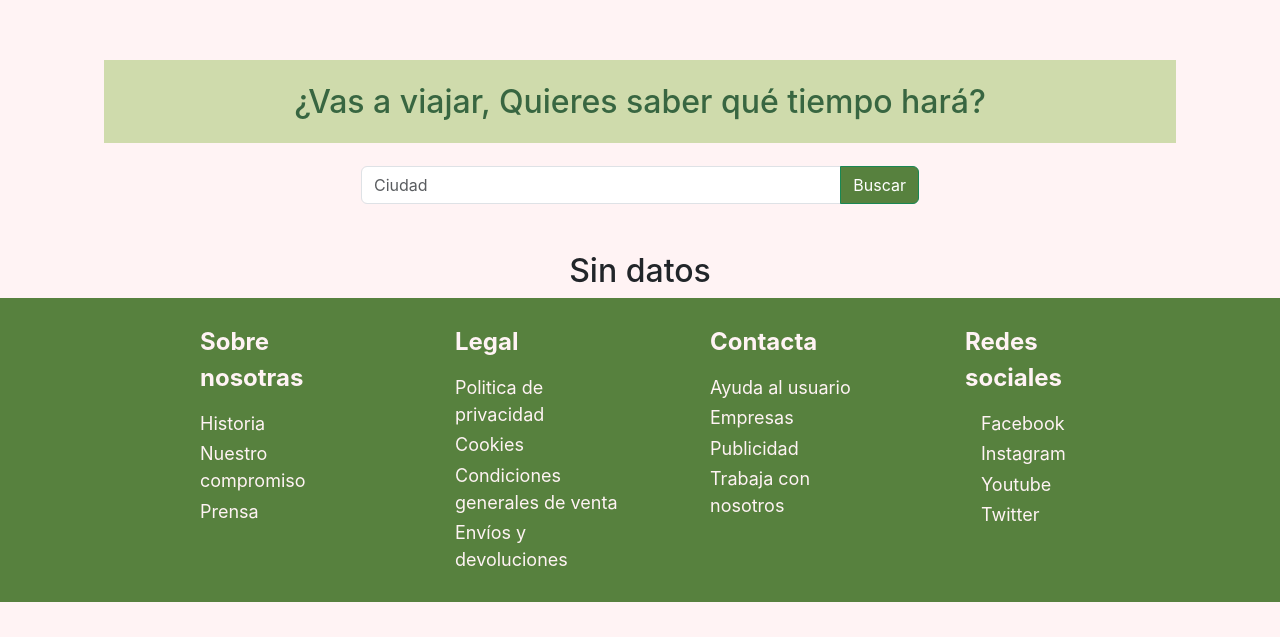
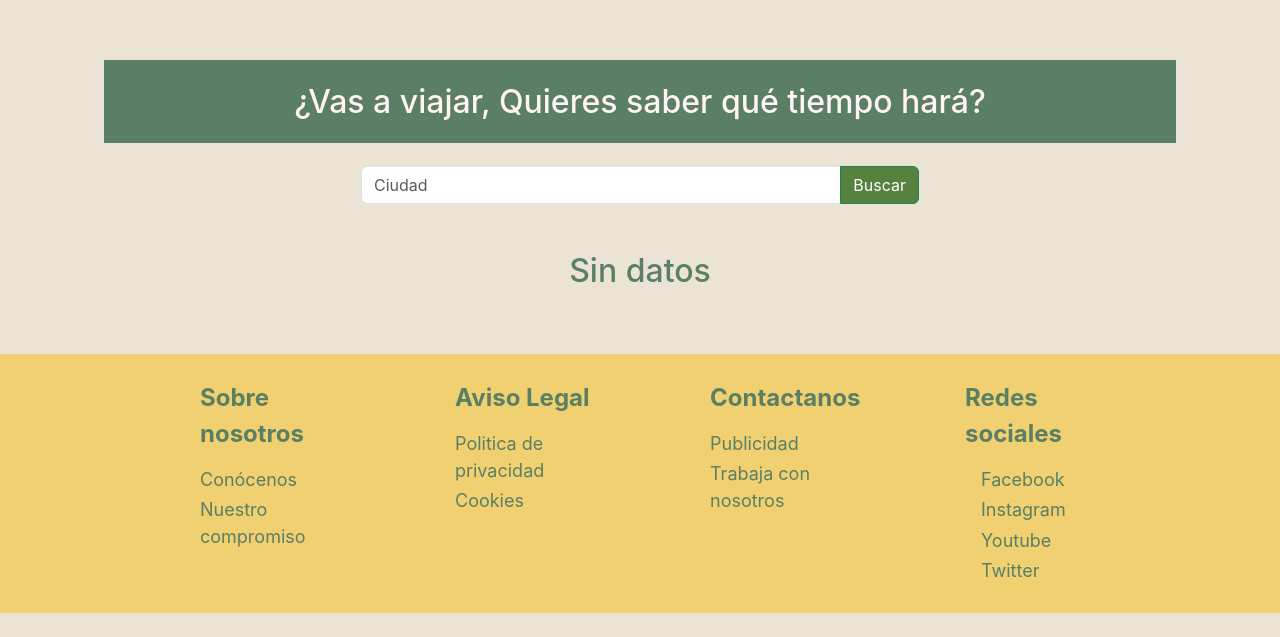
Before and after one commit to CarmenGP/tribe-fly, a React (Create React App) app: page / in a window 1280 px wide. Shown: the part 163-800 px from the top of the page. Built offline with nearby package versions, Linux system fonts and the light colour scheme.

Commit message:
Colors changed

```diff
--- a/src/App.js
+++ b/src/App.js
@@ -1,6 +1,6 @@
 import './App.css';
 import { FooterContainer } from './Components/Footer/Footer';
-import WeatherPanel from './Components/Tiempo/WeatherPanel';
+import WeatherPanel from './Components/Weather/WeatherPanel';
 
 function App() {
   return (
--- a/src/Components/Footer/Footer.jsx
+++ b/src/Components/Footer/Footer.jsx
@@ -9,22 +9,17 @@ export function FooterContainer() {
             <Footer.Wrapper>
             <Footer.Row>
                 <Footer.Column>
-                <Footer.Title>Sobre nosotras</Footer.Title>
-                    <Footer.Link href="#">Historia</Footer.Link>
+                <Footer.Title>Sobre nosotros</Footer.Title>
+                    <Footer.Link href="#">Conócenos</Footer.Link>
                     <Footer.Link href="#">Nuestro compromiso</Footer.Link>
-                    <Footer.Link href="#">Prensa</Footer.Link>
                 </Footer.Column>
                 <Footer.Column>
-                <Footer.Title>Legal</Footer.Title>
+                <Footer.Title>Aviso Legal</Footer.Title>
                     <Footer.Link href="#">Politica de privacidad</Footer.Link>
                     <Footer.Link href="#">Cookies</Footer.Link>
-                    <Footer.Link href="#">Condiciones generales de venta</Footer.Link>
-                    <Footer.Link href="#">Envíos y devoluciones</Footer.Link>
                 </Footer.Column>
                 <Footer.Column>
-                <Footer.Title>Contacta</Footer.Title>
-                    <Footer.Link href="#">Ayuda al usuario</Footer.Link>
-                    <Footer.Link href="#">Empresas</Footer.Link>
+                <Footer.Title>Contactanos</Footer.Title>
                     <Footer.Link href="#">Publicidad</Footer.Link>
                     <Footer.Link href="#">Trabaja con nosotros</Footer.Link>
                 </Footer.Column>
--- a/src/Components/Footer/styles/footer.jsx
+++ b/src/Components/Footer/styles/footer.jsx
@@ -2,7 +2,8 @@ import styled from 'styled-components';
 
 export const Container = styled.div`
     padding: 2%;
-    background: #57813E;
+    background: #F1D071;
+    color: #5A7F64;
 `;
 
 export const Wrapper = styled.div`
@@ -31,8 +32,7 @@ export const Row = styled.div`
 `
 
 export const Link = styled.a`
-    color: #FFF3F4;
-    ;
+    color: #5A7F64;
     margin-bottom: 2%;
     font-size: 18px;
     text-decoration: none;
@@ -45,7 +45,7 @@ export const Link = styled.a`
 
 export const Title = styled.p`
     font-size: 24px;
-    color: #FFF3F4;
+    color: #5A7F64;
     margin-bottom: 8%;
     font-weight: bold;
 `
--- a/src/Components/Tiempo/Cards.jsx
+++ b/src/Components/Weather/Cards.jsx
@@ -1,5 +1,6 @@
 import React from "react";
 import Spinner from "./Spinners";
+import "./Spinner.css"
 
 const Card = ({loadingData, showData, weather, forecast}) => {
 
@@ -51,7 +52,7 @@ const Card = ({loadingData, showData, weather, forecast}) => {
                 showData === true ? (
 
                     <div className="container">
-                        <div className="card mb-3 mx-auto bg-dark text-light">
+                        <div className="card mb-3 mx-auto bg-green text-light">
                             <div className="row g-0">
                                 <div className="col-md-4">
                                     <h3 className="card-title">{weather.name}</h3>
@@ -60,7 +61,7 @@ const Card = ({loadingData, showData, weather, forecast}) => {
                                     <h1 className="card-temp">{(weather.main.temp -273.15).toFixed(1)}ºC</h1>
                                     <p className="card-desc" ><img src={iconUrl} alt="icon"/>{weather.weather[0].description}</p>
 
-                                <img src="https://images.pexels.com/photos/1334607/pexels-photo-1334607.jpeg?auto=compress&cs=tinysrgb&w=1260&h=750&dpr=1" className="img-fluid rounded-start" alt="ciudad"/>
+                                <img src="https://img.freepik.com/free-photo/vertical-shot-mountain-hungary-full-trees-vegetation_181624-16586.jpg?w=360&t=st=1677151004~exp=1677151604~hmac=c45528359b0dd06ffb006375274d64baf6877359f86dc047e11647feb14cb118" className="img-fluid h-100 rounded-start" alt="ciudad"/>
                                 </div>
                                 <div className="col-md-8">
                                     <div className="card-body text-start mt-2">
--- a/src/Components/Tiempo/Spinner.css
+++ b/src/Components/Weather/Spinner.css
@@ -76,3 +76,12 @@
     opacity: 0;
   }
 }
+
+.bg-green{
+  background-color: #5A7F64;
+}
+
+.text-dark{
+  color: #5A7F64 !important;
+  margin-bottom: 4rem;
+}
--- a/src/Components/Tiempo/Tiempo.css
+++ b/src/Components/Weather/Tiempo.css
@@ -1,6 +1,6 @@
 body {
   /* background-color: #081C15; */
-  background-color: #FFF3F4;
+  background-color: #EBE4D5;
 }
 
 .mt-5 {
@@ -10,8 +10,8 @@ body {
 
 .tiempoh2 {
 
-  color: #386641;
-  background-color: #c4d69bcd;
+  color: #FFF3F4;
+  background-color: #5A7F64;
   padding: 2%;
   margin: 20% 2% 2%;
   text-align: center;
```
Also changed, not shown: src/Components/Weather/Form.jsx (renamed from src/Components/Tiempo/Form.jsx), src/Components/Weather/Spinners.jsx (renamed from src/Components/Tiempo/Spinners.jsx), src/Components/Weather/WeatherPanel.jsx (renamed from src/Components/Tiempo/WeatherPanel.jsx).
